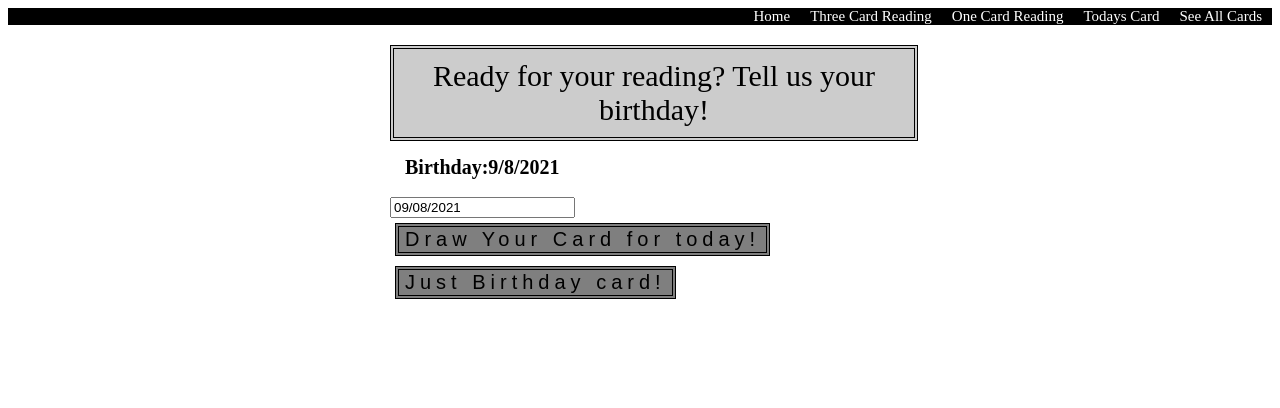
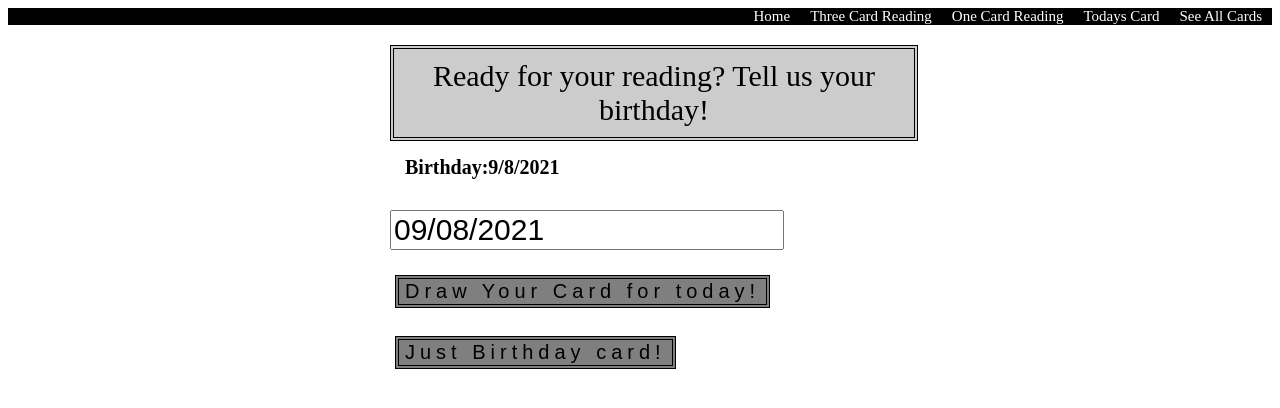
Before and after one commit to kbrandt8/Tarot-Reader, a React (Create React App) app: page /TodaysCard in a window 1280 px wide. Shown: the top 408 px of the page. Built offline with nearby package versions, Linux system fonts and the light colour scheme; a web font is replaced by a local one.

Commit message:
fixed calendar glitch and 404 page pt 2

```diff
--- a/src/TodaysCard.js
+++ b/src/TodaysCard.js
@@ -37,11 +37,11 @@ const showCards = drawnCards.map(item => (
            {drawnCards.length < 1 &&
            <div>
               <header>Ready for your reading? Tell us your birthday!</header>
-                <h1>Birthday:{startDate.getMonth()+1}/{startDate.getDate()}/{ startDate.getFullYear()}</h1>
+                {startDate && <h1>Birthday:{startDate.getMonth()+1}/{startDate.getDate()}/{ startDate.getFullYear()}</h1>}
 
 
 
-            <DatePicker selected={startDate} onChange={(date) => setStartDate(date)} />
+            <DatePicker selected={startDate} onChange={(date) => setStartDate(date)}  className="date"/>
 
             <button onClick={()=>getCard(startDate)}>Draw Your Card for today!</button>
             <button onClick={()=>findCard(startDate)}>Just Birthday card!</button>
--- a/src/styles.css
+++ b/src/styles.css
@@ -3,7 +3,7 @@ html{
     font-family: 'Hina Mincho', serif;
 }
 body{
-    font-size: 2rem;
+    font-size: 5rem;
 }
 a{
     color:#000;
@@ -148,13 +148,16 @@ justify-content: center;
     font-size: 2rem;
 }
 
+.date{
+    font-size:3rem;
+}
 
 @media only screen and (max-width: 770px){
     html{
         font-size: 5px;
     }
 body{
-font-size: 4rem;
+font-size: 5rem;
 }
 
 nav{
```
Also changed, not shown: public/404.html (+8 -3 lines).
